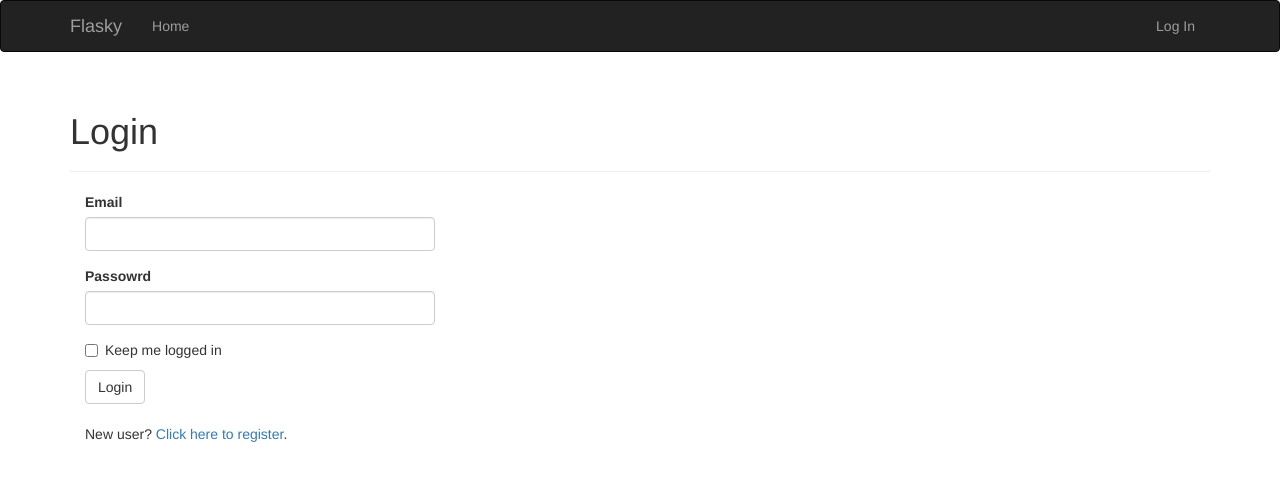
After one commit to ang09356684/my_flask_blog, a Flask app: page /auth/login in a window 1280 px wide. The commit adds this page. Shown: the top 481 px of the page. Run offline with Flask 2, Linux system fonts and the light colour scheme; some libraries are stand-ins or nearby versions.

Commit message:
User Authentication

```diff
--- /dev/null
+++ b/app/auth/__init__.py
@@ -0,0 +1,4 @@
+from flask import Blueprint
+
+auth = Blueprint('auth', __name__)
+from . import views
--- /dev/null
+++ b/app/auth/forms.py
@@ -0,0 +1,34 @@
+from flask_wtf import FlaskForm
+from wtforms import StringField, PasswordField, BooleanField, SubmitField
+from wtforms.validators import DataRequired, Length, Email, Regexp, EqualTo
+from wtforms import ValidationError
+from ..models import User
+
+
+class LoginForm(FlaskForm):
+    email = StringField('Email', validators=[DataRequired(), Length(1, 64), Email()])
+    password = PasswordField('Passowrd', validators=[DataRequired()])
+    remember_me = BooleanField('Keep me logged in')
+    submit = SubmitField('Login')
+
+
+class RegistrationForm(FlaskForm):
+    email = StringField('Email', validators=[DataRequired(), Length(1, 64), Email()])
+    username = StringField('Username', validators=[
+        DataRequired(), Length(1, 64),
+        Regexp('^[A-Za-z][A-Za-z0-9_.]*$', 0,
+               'Usernames must have only letters, numbers, dots or underscores')])
+    password = PasswordField('Password', validators=[
+        DataRequired(), EqualTo('password2', message='Passwords must match.')])
+    # EqualTo 驗證兩次輸入的密碼必須相同
+    password2 = PasswordField('Confirm password', validators=[DataRequired()])
+    submit = SubmitField('Register')
+
+    # 定義額外的驗證方法
+    def validate_email(self, field):
+        if User.query.filter_by(email=field.data.lower()).first():
+            raise ValidationError('Email already registered.')
+
+    def validate_username(self, field):
+        if User.query.filter_by(username=field.data).first():
+            raise ValidationError('Username already in use.')
--- /dev/null
+++ b/app/auth/views.py
@@ -0,0 +1,93 @@
+from flask import render_template, redirect, request, url_for, flash
+from flask_login import login_user, logout_user, login_required, current_user
+from . import auth
+from .. import db
+from ..models import User
+from .forms import LoginForm, RegistrationForm
+from ..email import send_email
+
+
+@auth.before_app_request  # 註冊成全域的裝飾器
+def before_request():  # 如果使用者有登入下的判斷
+    if current_user.is_authenticated \
+            and not current_user.confirmed \
+            and request.endpoint \
+            and request.blueprint != 'auth' \
+            and request.endpoint != 'static':
+        return redirect(url_for('auth.unconfirmed'))
+
+
+@auth.route('/unconfirmed')
+def unconfirmed(): # 帳號確認頁面
+    if current_user.is_anonymous or current_user.confirmed:
+        return redirect(url_for('main.index'))
+    return render_template('auth/unconfirmed.html')
+
+
+@auth.route('/login', methods=['GET', 'POST'])
+def login():
+    form = LoginForm()
+    if form.validate_on_submit():  # 若表單被送出
+        user = User.query.filter_by(email=form.email.data.lower()).first()
+        if user is not None and user.verify_password(form.password.data):
+            login_user(user, form.remember_me.data)  # 幫使用者session紀錄已登入
+            next = request.args.get('next')
+            if next is None or not next.startswith('/'): # 功用不明
+                next = url_for('main.index')
+            return redirect(next)
+        flash('Invalid email or password')
+    return render_template('auth/login.html',form=form)
+
+
+@auth.route('/logout')  # 登出路由
+@login_required
+def logout():
+    logout_user() # 重置使用者session 移除登入資訊
+    flash('You have been logged out.')
+    return redirect(url_for('main.index'))
+
+
+@auth.route('/register', methods=['GET', 'POST'])
+def register():  # 註冊路由
+    form = RegistrationForm()
+    if form.validate_on_submit():
+        user = User(email=form.email.data.lower(),
+                    username=form.username.data,
+                    password=form.password.data)
+        db.session.add(user)
+        db.session.commit()
+        token = user.generate_confirmation_token() # 註冊成功後將user token 放入模板寄信
+        send_email(user.email, 'Confirm Your Account',
+                   'auth/email/confirm', user=user, token=token)
+        flash('A confirmation email has been sent to you by email.')
+        return redirect(url_for('auth.login'))  # 轉跳到登入頁面
+    return render_template('auth/register.html', form=form)
+
+
+@auth.route('/confirm/<token>')
+@login_required
+def confirm(token):
+    if current_user.confirmed:  # 若登入就轉跳到首頁  避免按下很多次確認token而產生沒必要的工作
+        return redirect(url_for('main.index'))
+    if current_user.confirm(token):  # 若token正確 會由models更改確認狀態 由此處送出db.session
+        db.session.commit()
+        flash('You have confirmed your account. Thanks!')
+    else:
+        flash('The confirmation link is invalid or has expired.')
+    return redirect(url_for('main.index'))
+
+
+@auth.route('/confirm')
+@login_required
+def resend_confirmation():
+    token = current_user.generate_confirmation_token()
+    send_email(current_user.email, 'Confirm Your Account',
+               'auth/email/confirm', user=current_user, token=token)
+    flash('A new confirmation email has been sent to you by email.')
+    return redirect(url_for('main.index'))
+
+# 測試保護路由
+@auth.route('/secret')
+@login_required
+def secret():
+    return 'Only authenticated users are allowed!'
--- /dev/null
+++ b/app/templates/auth/login.html
@@ -0,0 +1,15 @@
+{% extends "base.html" %}
+{% import "bootstrap/wtf.html" as wtf %}
+
+{% block title %}Flasky - Login{% endblock %}
+
+{% block page_content %}
+<div class="page-header">
+    <h1>Login</h1>
+</div>
+<div class="col-md-4">
+    {{ wtf.quick_form(form) }}
+    <br>
+    <p>New user? <a href="{{ url_for('auth.register') }}">Click here to register</a>.</p>
+</div>
+{% endblock %}
--- a/app/templates/base.html
+++ b/app/templates/base.html
@@ -25,6 +25,14 @@
             <ul class="nav navbar-nav">
                 <li><a href="{{ url_for('main.index') }}">Home</a></li>
             </ul>
+            <!--     添加login logout 標籤連結       -->
+            <ul class="nav navbar-nav navbar-right">
+                {% if current_user.is_authenticated %} <!--  Flask-Login 定義的current_user物件   -->
+                <li><a href="{{ url_for('auth.logout') }}">Log Out</a></li>
+                {% else %}
+                <li><a href="{{ url_for('auth.login') }}">Log In</a></li>
+                {% endif %}
+            </ul>
         </div>
     </div>
 </div>
--- a/flasky.py
+++ b/flasky.py
@@ -16,5 +16,5 @@ def make_shell_context():
 def test():
     """Run the unit tests."""  # 顯示再說明的內容
     import unittest
-    tests = unittest.TestLoader().discover('tests')
-    unittest.TextTestRunner(verbosity=2).run(tests)
+    tests = unittest.TestLoader().discover('tests')  # 測試探索指定資料夾
+    unittest.TextTestRunner(verbosity=2).run(tests) # verbosity 調整執行測試時所輸出的細節。
--- a/requirements.txt
+++ b/requirements.txt
@@ -20,6 +20,7 @@ MarkupSafe       1.1.1
 pip              21.0.1
 PyMySQL          1.0.2
 python-dateutil  2.8.1
+python-dotenv    0.17.0
 python-editor    1.0.4
 setuptools       47.1.0
 six              1.15.0
```
Also changed, not shown: app/__init__.py (+8 -0 lines), app/models.py (+43 -3 lines), app/templates/auth/email/confirm.html (added, +8 -0 lines), app/templates/auth/email/confirm.txt (added, +13 -0 lines), app/templates/auth/register.html (added, +13 -0 lines), app/templates/auth/unconfirmed.html (added, +20 -0 lines), app/templates/index.html (+4 -7 lines), migrations/versions/b415e051952f_add_email_col.py (added, +47 -0 lines), migrations/versions/e0f4c5505b4e_add_user_model_confirmed_column.py (added, +28 -0 lines), tests/test_basics.py (+2 -2 lines), tests/test_user_model.py (added, +62 -0 lines), data-dev.sqlite (added).
